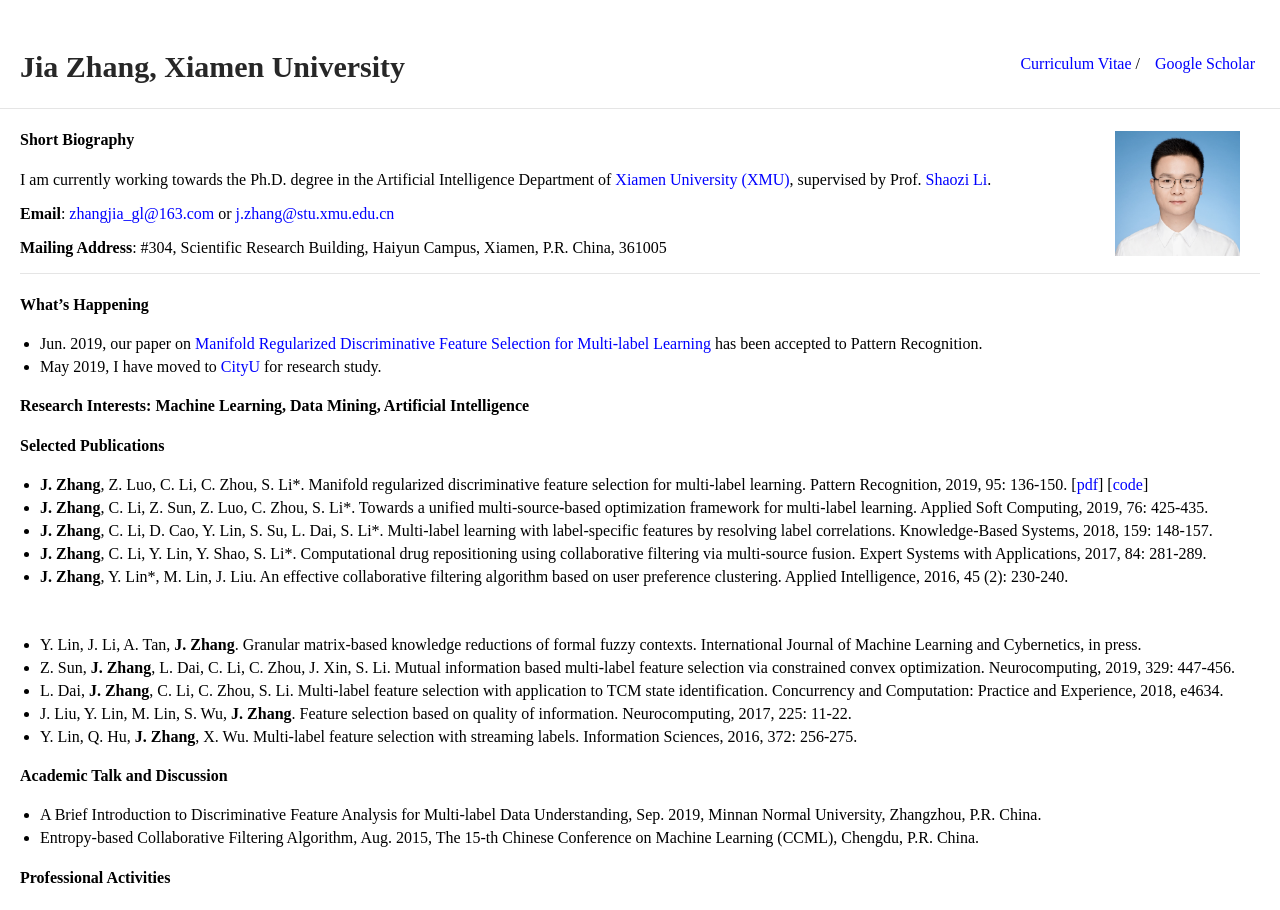
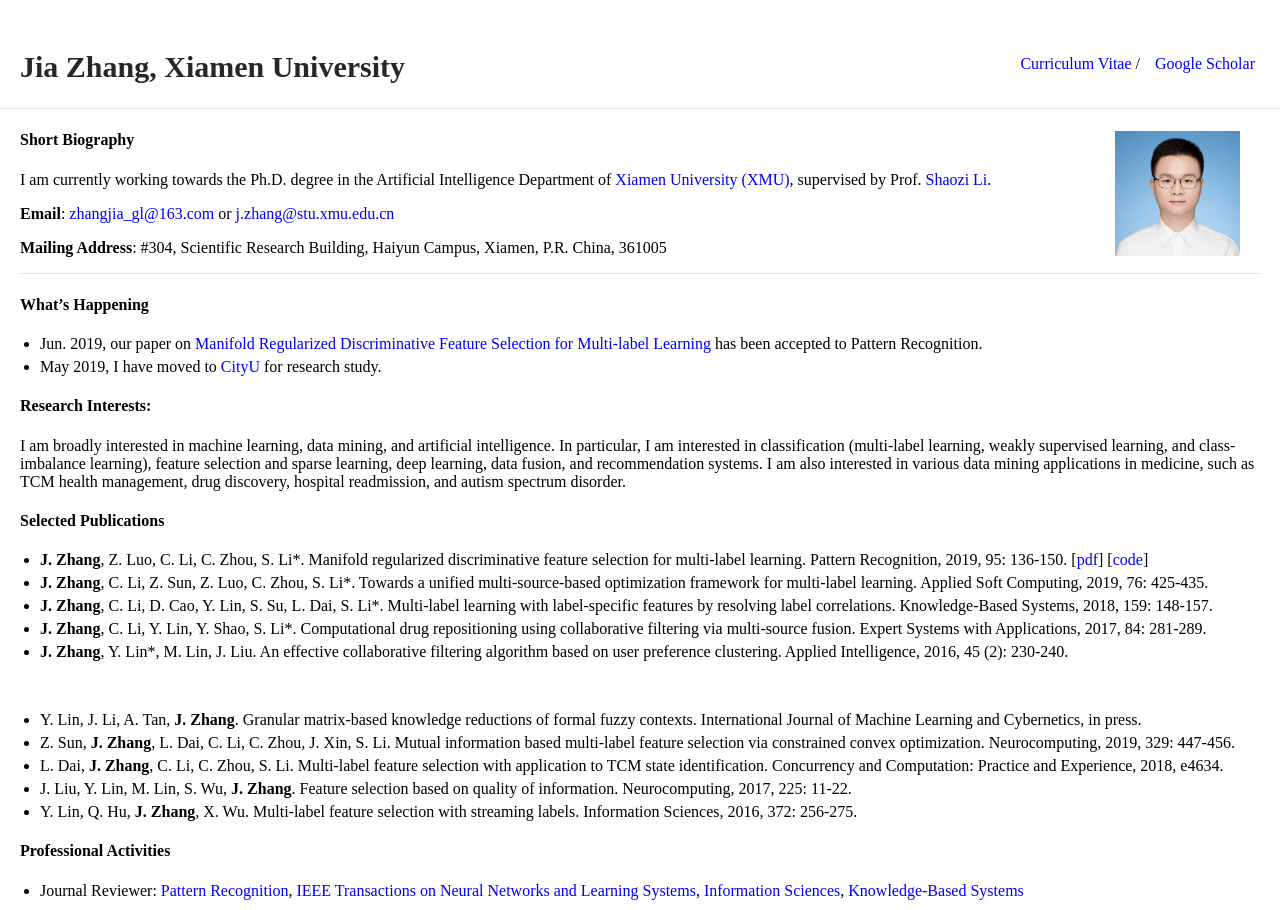
Before and after one commit to jiazhang-ml/jiazhang-ml.github.io, a Jekyll site: the page built from index.md, in a window 1280 px wide, cut to the strip 0-910 px from the top of the page. Built offline with Jekyll 4.4.1, drawn with Linux system fonts in a browser that asks for light colours.

Commit message:
Update index.md

```diff
--- a/index.md
+++ b/index.md
@@ -19,7 +19,9 @@ I am currently working towards the Ph.D. degree in the Artificial Intelligence D
 * Jun. 2019, our paper on [Manifold Regularized Discriminative Feature Selection for Multi-label Learning](https://www.sciencedirect.com/science/article/pii/S0031320319302341) has been accepted to Pattern Recognition.
 * May 2019, I have moved to [CityU](https://www.cityu.edu.hk/) for research study.
 
-#### Research Interests: Machine Learning, Data Mining, Artificial Intelligence
+#### Research Interests:
+
+I am broadly interested in machine learning, data mining, and artificial intelligence. In particular, I am interested in classification (multi-label learning, weakly supervised learning, and class-imbalance learning), feature selection and sparse learning, deep learning, data fusion, and recommendation systems. I am also interested in various data mining applications in medicine, such as TCM health management, drug discovery, hospital readmission, and autism spectrum disorder.
 
 #### Selected Publications
 
@@ -36,11 +38,6 @@ I am currently working towards the Ph.D. degree in the Artificial Intelligence D
 * J. Liu, Y. Lin, M. Lin, S. Wu, **J. Zhang**. Feature selection based on quality of information. Neurocomputing, 2017, 225: 11-22.
 * Y. Lin, Q. Hu, **J. Zhang**, X. Wu. Multi-label feature selection with streaming labels. Information Sciences, 2016, 372: 256-275.
 
-#### Academic Talk and Discussion
-
-* A Brief Introduction to Discriminative Feature Analysis for Multi-label Data Understanding, Sep. 2019, Minnan Normal University, Zhangzhou, P.R. China.
-* Entropy-based Collaborative Filtering Algorithm, Aug. 2015, The 15-th Chinese Conference on Machine Learning (CCML), Chengdu, P.R. China.
-
 #### Professional Activities
 
 * Journal Reviewer: [Pattern Recognition](https://www.journals.elsevier.com/pattern-recognition/), [IEEE Transactions on Neural Networks and Learning Systems](https://mc.manuscriptcentral.com/tnnls), [Information Sciences](https://www.journals.elsevier.com/information-sciences), [Knowledge-Based Systems](https://www.journals.elsevier.com/knowledge-based-systems)
```
